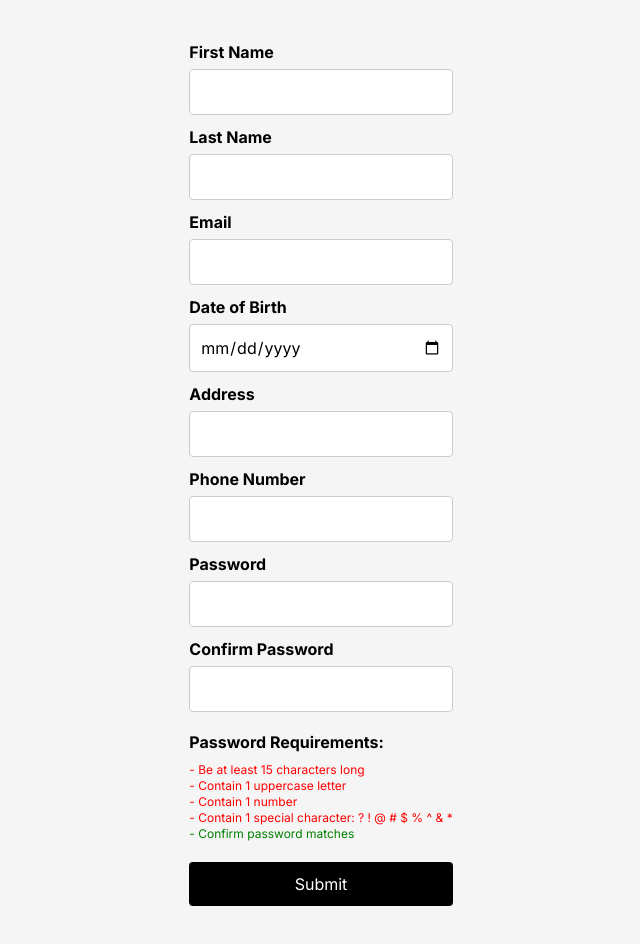
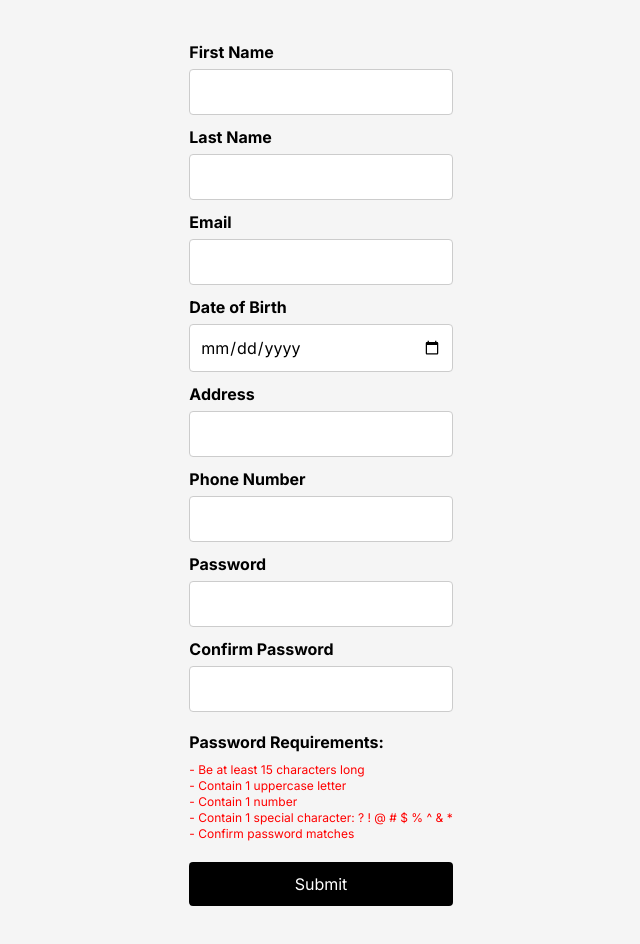
Before and after one commit to elizabeth-trotter/nextjsforms, a Next.js app: page / in a window 1280 px wide. Shown: the whole page, without its empty margins (319-959 px from the left). Built offline with nearby package versions, Linux system fonts and the light colour scheme.

Commit message:
password field not empty validation add

```diff
--- a/src/app/page.tsx
+++ b/src/app/page.tsx
@@ -75,7 +75,7 @@ export default function Home() {
           <li style={{ color: /[A-Z]/.test(password) ? 'green' : 'red' }}>- Contain 1 uppercase letter</li>
           <li style={{ color: /[0-9]/.test(password) ? 'green' : 'red' }}>- Contain 1 number</li>
           <li style={{ color: /[?!@#$%^&*]/.test(password) ? 'green' : 'red' }}>- Contain 1 special character: ? ! @ # $ % ^ & *</li>
-          <li style={{ color: password === confirmPassword ? 'green' : 'red' }}>- Confirm password matches</li>
+          <li style={{ color: password === confirmPassword && password.length > 0 ? 'green' : 'red' }}>- Confirm password matches</li>
         </ol>
 
         <button type="submit">Submit</button>
```
